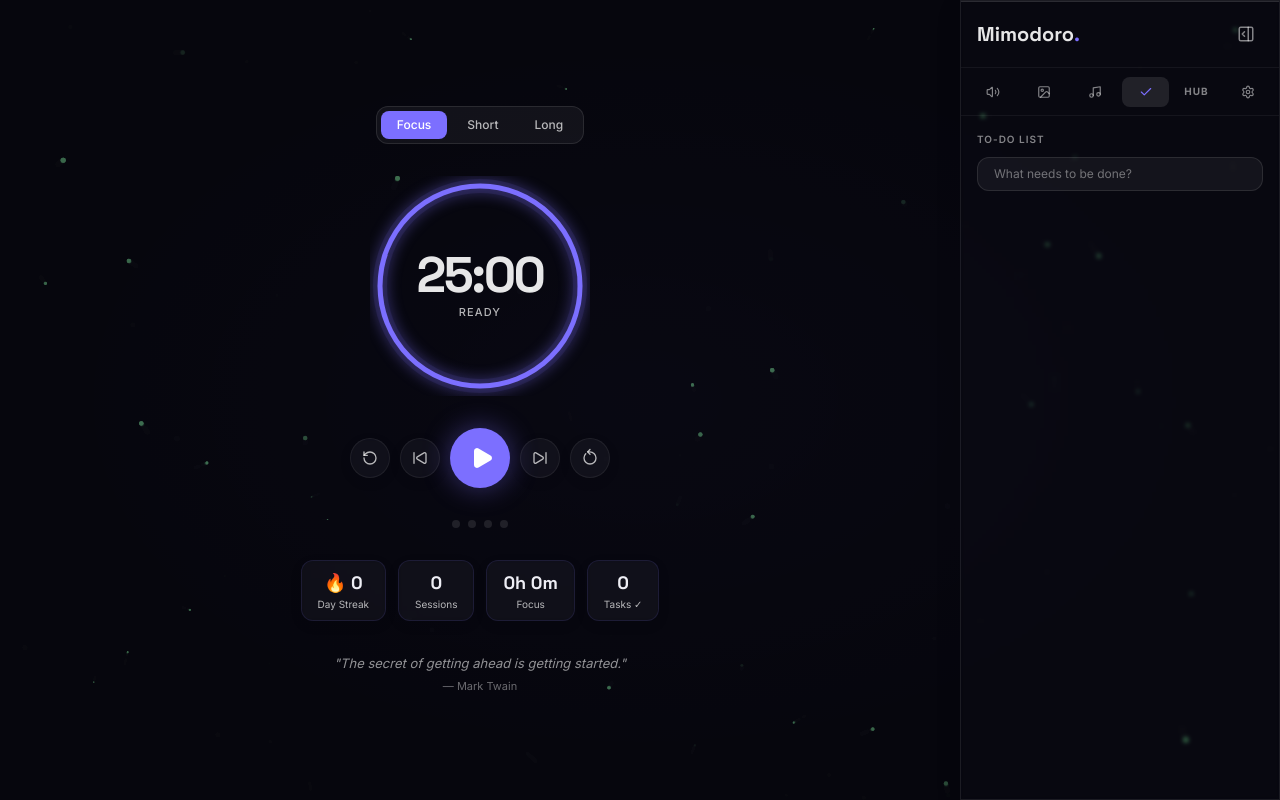
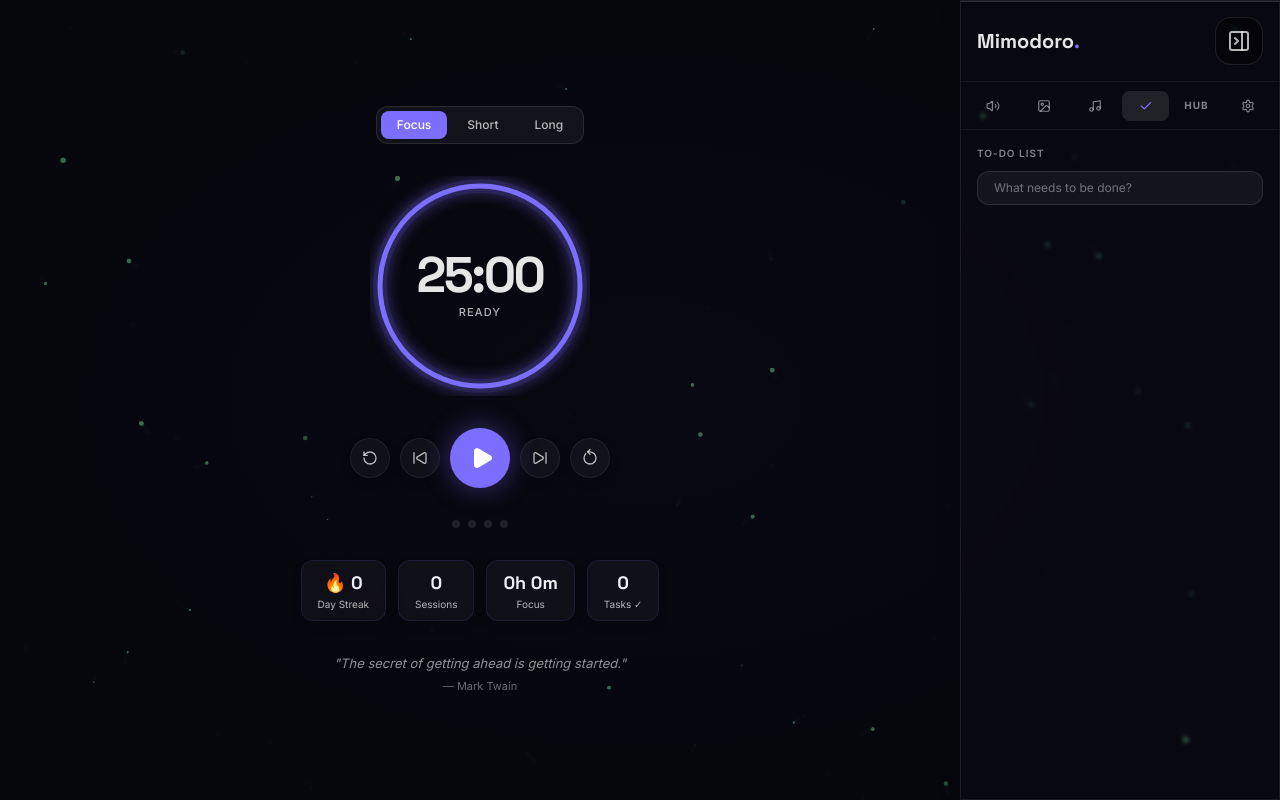
Before and after one commit to AceMimo/Mimodoro, a React (Vite) app: page / in a window 1280 px wide. Built offline with nearby package versions, Linux system fonts and the light colour scheme.

Commit message:
sidebar ui update

```diff
--- a/src/App.tsx
+++ b/src/App.tsx
@@ -1589,6 +1589,7 @@ export default function App() {
   // --- Render Helpers ---
   const progress = timeLeft / totalTime;
   const dashOffset = 2 * Math.PI * 100 * (1 - progress);
+  const sidebarToggleButtonClass = "flex h-12 w-12 shrink-0 items-center justify-center rounded-2xl border border-white/10 bg-black/40 text-white/70 transition-colors hover:border-white/20 hover:bg-black/55 hover:text-white";
 
   const sidebarContent = (() => {
     return (
@@ -1596,11 +1597,13 @@ export default function App() {
         <div className="p-4 border-b border-white/5 flex items-center justify-between">
           <div className="font-display text-[20px] font-bold text-white/90">Mimodoro<span style={{ color: accentColor }}>.</span></div>
           <button
+            type="button"
             onClick={() => setIsSidebarOpen(false)}
             aria-label="Close settings sidebar"
-            className="p-2 rounded-lg text-white/50 hover:text-white hover:bg-white/5 transition-all"
+            title="Close sidebar"
+            className={sidebarToggleButtonClass}
           >
-            <PanelRightOpen size={18} />
+            <PanelRightClose size={24} />
           </button>
         </div>
         <div className="flex items-center gap-1 p-2 border-b border-white/5">
@@ -2257,9 +2260,11 @@ export default function App() {
         {/* Floating Sidebar Toggle (Top Right) */}
         {!isSidebarOpen && !showHubOverlay && (
           <button
+            type="button"
             onClick={() => setIsSidebarOpen(true)}
             aria-label="Open settings sidebar"
-            className="fixed top-4 right-4 z-[9999] w-12 h-12 flex items-center justify-center rounded-2xl border border-white/10 bg-black/40 text-white/70 cursor-pointer"
+            title="Open sidebar"
+            className={`fixed top-4 right-4 z-[9999] ${sidebarToggleButtonClass}`}
           >
             <PanelRightOpen size={24} />
           </button>
```
